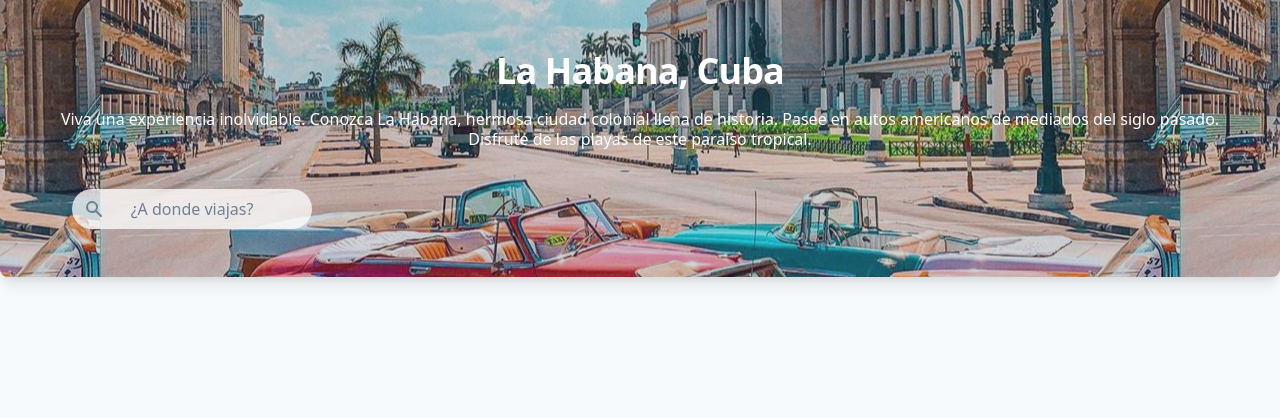
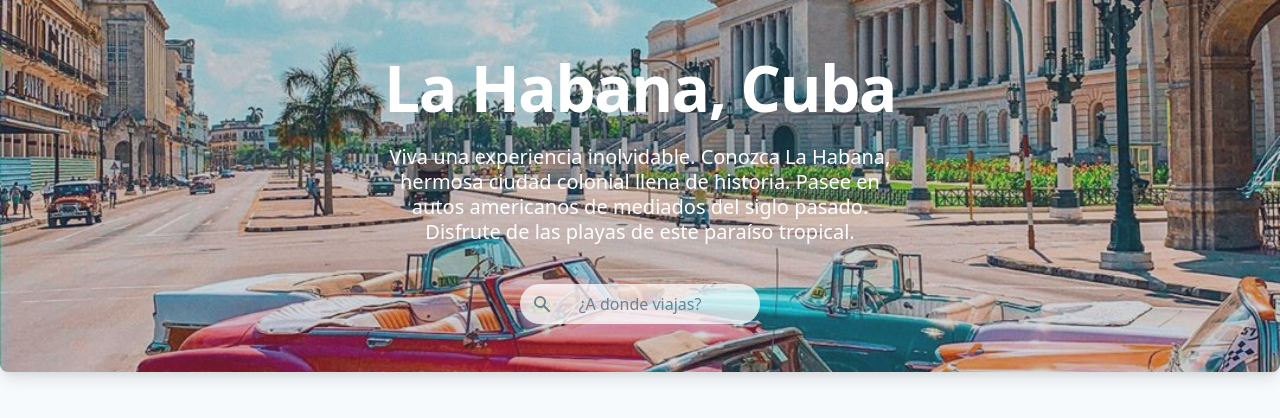
Before and after one commit to camallerystraveldev/camallerys-travel, a Next.js app: page / in a window 1280 px wide. Shown: the top 418 px of the page. Built offline with nearby package versions, Linux system fonts and the light colour scheme; what tailwindcss-filters would draw is missing.

Commit message:
improve hero section responsiveness

```diff
--- a/src/pages/home/hero.tsx
+++ b/src/pages/home/hero.tsx
@@ -2,7 +2,7 @@ import SearchIconSM from "src/icons/heroicons/small/search";
 
 function SearchBox() {
   return (
-    <div className="max-w-xs">
+    <div className="max-w-xs mx-auto mt-10">
       <div className="mx-auto w-3/4">
         <div className="bg-white bg-opacity-75 flex items-center justify-around px-3 py-2 rounded-full">
           <SearchIconSM className="w-5 h-5 text-gray-600 flex-shrink-0" />
@@ -20,21 +20,20 @@ function SearchBox() {
 function HeroSection() {
   return (
     <div id="hero-section">
-      <div className="bg-hero bg-center shadow-lg rounded-b-lg overflow-hidden">
-        <div className="bg-gray-700 bg-opacity-25 backdrop-blur h-full w-full px-8 py-12">
+      <div className="bg-hero bg-cover bg-center shadow-lg rounded-b-lg overflow-hidden">
+        <div className="bg-gray-700 bg-opacity-25 backdrop-blur h-full w-full px-8 lg:px-24 py-12">
+          <div className="max-w-md lg:max-w-lg mx-auto">
             <div className="text-white text-center leading-tight">
-            <h1 className="font-extrabold text-4xl tracking-tight">
+              <h1 className="font-extrabold text-4xl lg:text-6xl tracking-tight">
                 La Habana, Cuba
               </h1>
-            <p className="mt-4">
+              <p className="mt-4 text-base lg:text-xl">
                 Viva una experiencia inolvidable. Conozca La Habana, hermosa
                 ciudad colonial llena de historia. Pasee en autos americanos de
-              mediados del siglo pasado. Disfrute de las playas de este paraíso
-              tropical.
+                mediados del siglo pasado. Disfrute de las playas de este
+                paraíso tropical.
               </p>
             </div>
-
-          <div className="mt-10">
             <SearchBox />
           </div>
         </div>
```
Lines whose indentation alone changed are shown as unchanged.
